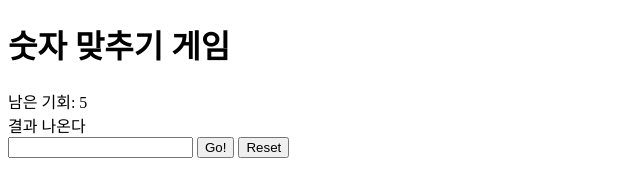
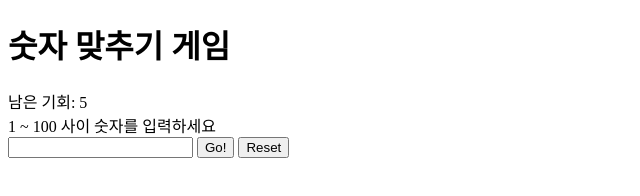
Before and after one commit to msko5378/1.-first-project, a plain HTML site: page index.html in a window 1280 px wide. Both pictures are taken after a click on the button "Reset". Shown: the whole page, without its empty margins (0-640 px from the left). Drawn offline with Linux system fonts and the light colour scheme.

Commit message:
second commit

```diff
--- a/index.html
+++ b/index.html
@@ -9,7 +9,7 @@
 <body>
     <h1>숫자 맞추기 게임</h1>
     <div id="Chances-Text">남은 기회: 5</div>
-    <div id="Result-Text">결과 나온다</div>
+    <div id="Result-Text">1 ~ 100 사이 숫자를 입력하세요</div>
     <input type=""number" id = "user-input" />
     <button id="play-button"> Go! </button> <button id = "reset-button"> Reset </button>
     <script src="main.js"></script>
--- a/main.js
+++ b/main.js
@@ -8,9 +8,9 @@
 
 
 let RandomNumber = 0;
-function pickRandomNumber(){
-RandomNumber = Math.floor(Math.random() * 100) + 1; // 1~100까지의 랜덤 숫자 생성
-console.log(RandomNumber)
+function pickRandomNumber() {
+    RandomNumber = Math.floor(Math.random() * 100) + 1; // 1~100까지의 랜덤 숫자 생성
+    console.log(RandomNumber)
 }
 
 let UserInput = document.getElementById("user-input"); // 유저 숫자 입력 받기
@@ -36,7 +36,7 @@ function play() {
         return;
     }
 
-    if (history.includes(userValue)){
+    if (history.includes(userValue)) {
         ResultText.textContent = "이미 입력한 숫자입니다."
         return;
     }
@@ -44,7 +44,7 @@ function play() {
 
     if (userValue < RandomNumber) {
         ResultText.textContent = "Up!"
-        }
+    }
     else if (userValue > RandomNumber) {
         ResultText.textContent = "Down!"
     }
@@ -55,9 +55,9 @@ function play() {
     }
 
     // 기회
-    chances --
+    chances--
     ChancesText.textContent = `남은 기회: ${chances}`
-    if (chances == 0){
+    if (chances == 0) {
         ResultText.textContent = `게임 오버! 정답은 ${RandomNumber}였습니다.`
         PlayButton.disabled = true;
         return;
@@ -70,10 +70,10 @@ function play() {
 }
 
 //리셋
-function reset(){
+function reset() {
     pickRandomNumber();
     history = [];
-    ResultText.textContent = "결과 나온다"
+    ResultText.textContent = "1 ~ 100 사이 숫자를 입력하세요"
     chances = 5;
     ChancesText.textContent = `남은 기회: ${chances}`
     PlayButton.disabled = false;
```
